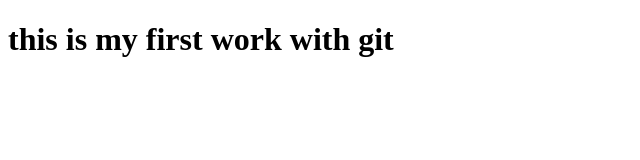
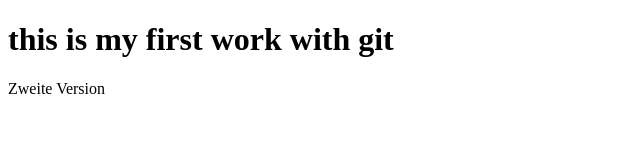
Before and after one commit to Alraid/myFirstAngularGitTest, a plain HTML site: page index.html in a window 1280 px wide. Shown: the whole page, without its empty margins (0-640 px from the left). Drawn offline with Linux system fonts and the light colour scheme.

Commit message:
Zweite Version

```diff
--- a/index.html
+++ b/index.html
@@ -6,5 +6,7 @@
 <body>
 	<h1>this is my first work with git</h1>
 
+	<p>Zweite Version</p>
+
 </body>
 </html>
```
